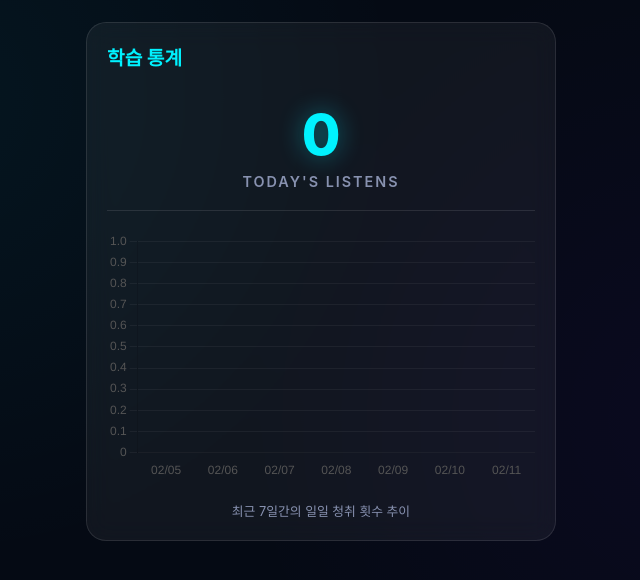
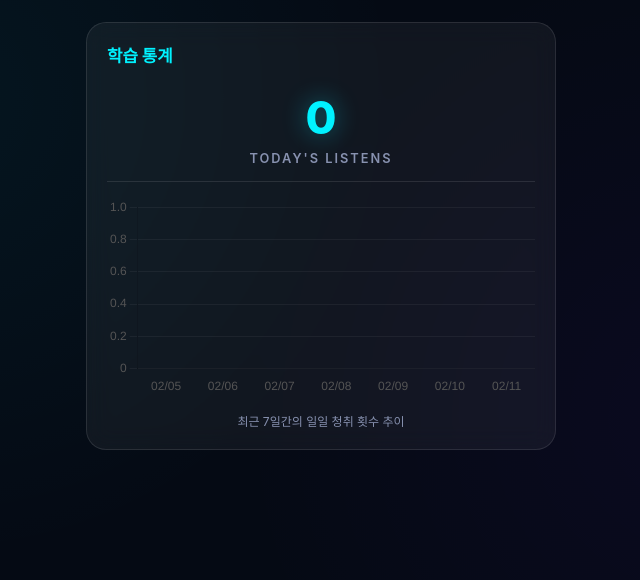
Before and after one commit to walter0229/vietplayer, a website built with Vite: page index.html in a window 1280 px wide. Both pictures are taken after a click on the button "통계". Shown: the part 142-722 px from the top of the page, without its empty margins (319-959 px from the left). Built offline with nearby package versions, Linux system fonts and the light colour scheme.

Commit message:
UI: reduce statistics view dimensions and font sizes by 20%

```diff
--- a/src/main.ts
+++ b/src/main.ts
@@ -291,17 +291,17 @@ class VietPlayerApp {
 
         container.innerHTML = `
       <div class="glass-panel card fade-in" style="padding: 20px;">
-        <h2 style="margin-top:0; font-size: 1.2rem; color: var(--accent-blue);">학습 통계</h2>
+        <h2 style="margin-top:0; font-size: 1.05rem; color: var(--accent-blue);">학습 통계</h2>
 
         <div class="stats-summary">
             <div class="stats-value">${todayCount}</div>
             <div class="stats-label-main">TODAY'S LISTENS</div>
         </div>
 
-        <div style="height: 250px; width: 100%;">
+        <div style="height: 200px; width: 100%;">
           <canvas id="stats-chart"></canvas>
         </div>
-        <div style="margin-top:20px; text-align:center; color:#8892b0; font-size:0.8rem;">
+        <div style="margin-top:15px; text-align:center; color:#8892b0; font-size:0.75rem;">
           최근 7일간의 일일 청취 횟수 추이
         </div>
       </div>
--- a/src/style.css
+++ b/src/style.css
@@ -384,13 +384,13 @@ nav {
 /* Stats Styles */
 .stats-summary {
     text-align: center;
-    padding: 20px 0;
-    margin-bottom: 20px;
+    padding: 15px 0;
+    margin-bottom: 15px;
     border-bottom: 1px solid var(--glass-border);
 }
 
 .stats-value {
-    font-size: 3.5rem;
+    font-size: 2.8rem;
     font-weight: 800;
     color: var(--accent-blue);
     text-shadow: 0 0 25px rgba(0, 242, 255, 0.4);
@@ -398,7 +398,7 @@ nav {
 }
 
 .stats-label-main {
-    font-size: 0.9rem;
+    font-size: 0.8rem;
     color: #8892b0;
     margin-top: 10px;
     letter-spacing: 2px;
```
